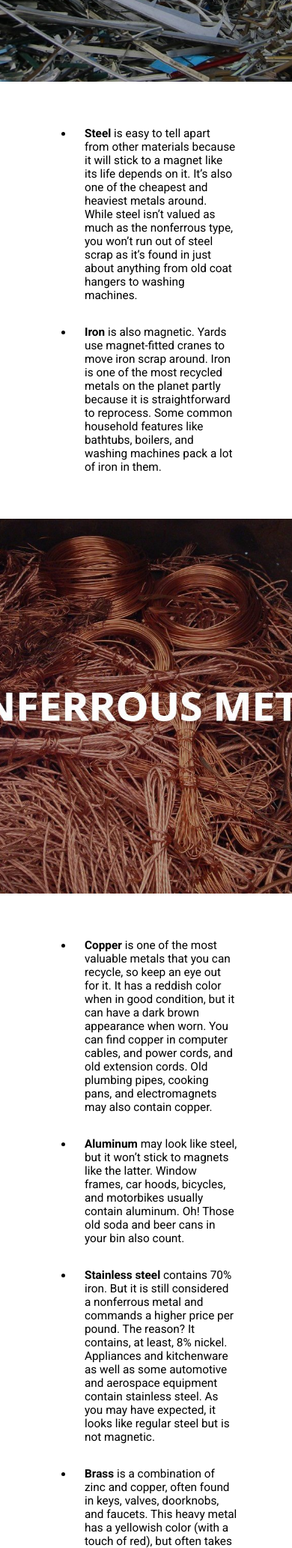
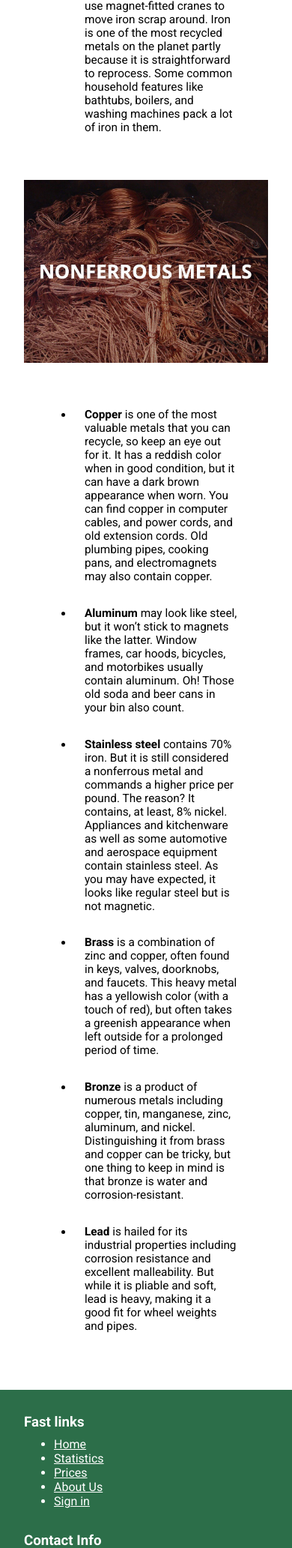
Before and after one commit to MartinWeiss01/flask_vwaproj, a Flask app: page / in a window 390 px wide; the page is wider, and only the part inside the window is pictured. Shown: the part 1756-3821 px from the top of that part at 75% size. Run offline with Flask 2, Linux system fonts and the light colour scheme; some libraries are stand-ins or nearby versions.

Commit message:
fix(homepage): fix imgs responsiveness

```diff
--- a/static/css/styles.css
+++ b/static/css/styles.css
@@ -602,18 +602,30 @@ footer a {
 }
 
 .bloky {
+  width: 100%;
   display: flex;
   justify-content: space-between;
-  margin-bottom: 1em;
 }
-
 .step-block {
   width: 25%;
+  max-width: 210px;
   display: block;
   background: #d3e6e2;
   padding: 1em 1.5em;
   text-align: center;
 }
+
+@media screen and (max-width: 768px) {
+  .bloky {
+    flex-direction: column;
+    justify-content: center;
+    align-items: center;
+  }
+  .step-block {
+    width: 100%;
+  }
+}
+
 .step-block h2 {
   color: black;
 }
@@ -627,3 +639,8 @@ img.block-img {
   display: block;
   margin: 0 auto;
 }
+
+img.responsive {
+  max-width: 100%;
+  height: auto;
+}
--- a/templates/homepage/index.html
+++ b/templates/homepage/index.html
@@ -4,17 +4,19 @@
 <section class="flex-center">
     <img src="static/img/banner.png" alt="Banner" class="head">
     <div class="red-font">
-        <h1 >Scrap Metal Recycling - A Guide For Complete Beginners</h1>
+        <h1>Scrap Metal Recycling - A Guide For Complete Beginners</h1>
     </div>
     <div class="homepage">
         <p>You can’t turn anything you touch into gold, unless your name is King Midas.</p> </br>
         <p>But believe it or not:</p> </br>
         <p>You can help save the environment by turning junk into cash.</p> </br>
-        <p>Perhaps you’ve heard about scrap metal recycling many times before. Maybe you’ve read about it, too, but didn’t have the inclination to jump onto the recycling train. But after reading this guide, you may even feel pumped up enough to inspect your home for pieces of trash with metals in them.</p>
+        <p>Perhaps you’ve heard about scrap metal recycling many times before. Maybe you’ve read about it, too, but
+            didn’t have the inclination to jump onto the recycling train. But after reading this guide, you may even
+            feel pumped up enough to inspect your home for pieces of trash with metals in them.</p>
     </div>
-    <img src="static/img/recycle.png" alt="Recycle" height="380px" width="700px">
+    <img class="responsive" src="static/img/recycle.png" alt="Recycle" height="380px" width="700px">
     <div class="red-font">
-        <h1 >Basic Knowledge Of Metals</h1>
+        <h1>Basic Knowledge Of Metals</h1>
     </div>
     <div class="homepage">
         <p>While you don’t need to be a metallurgist to recycle metals,
@@ -22,24 +24,45 @@
             you will have difficulty estimating the value of your pile. For new scrappers,
             the following list of pointers will help.</p>
     </div>
-    <img src="static/img/ferrous.jpg" alt="Ferrous" height="500px" width="700px">
+    <img class="responsive" src="static/img/ferrous.jpg" alt="Ferrous" height="500px" width="700px">
     <div class="homepage">
         <ul>
-            <li><strong>Steel</strong> is easy to tell apart from other materials because it will stick to a magnet like its life depends on it. It’s also one of the cheapest and heaviest metals around. While steel isn’t valued as much as the nonferrous type, you won’t run out of steel scrap as it’s found in just about anything from old coat hangers to washing machines.</li>
-            <li><strong>Iron</strong> is also magnetic. Yards use magnet-fitted cranes to move iron scrap around. Iron is one of the most recycled metals on the planet partly because it is straightforward to reprocess. Some common household features like bathtubs, boilers, and washing machines pack a lot of iron in them.</li>
+            <li><strong>Steel</strong> is easy to tell apart from other materials because it will stick to a magnet like
+                its life depends on it. It’s also one of the cheapest and heaviest metals around. While steel isn’t
+                valued as much as the nonferrous type, you won’t run out of steel scrap as it’s found in just about
+                anything from old coat hangers to washing machines.</li>
+            <li><strong>Iron</strong> is also magnetic. Yards use magnet-fitted cranes to move iron scrap around. Iron
+                is one of the most recycled metals on the planet partly because it is straightforward to reprocess. Some
+                common household features like bathtubs, boilers, and washing machines pack a lot of iron in them.</li>
         </ul>
     </div>
-    <img src="static/img/nonferrous.jpg" alt="Nonferrous" height="500px" width="700px">
-    <div class="homepage"> <p>
-       <ul >
-    <li><strong>Copper</strong> is one of the most valuable metals that you can recycle, so keep an eye out for it. It has a reddish color when in good condition, but it can have a dark brown appearance when worn. You can find copper in computer cables, and power cords, and old extension cords. Old plumbing pipes, cooking pans, and electromagnets may also contain copper.</li>
-    <li><strong>Aluminum</strong> may look like steel, but it won’t stick to magnets like the latter. Window frames, car hoods, bicycles, and motorbikes usually contain aluminum. Oh! Those old soda and beer cans in your bin also count.</li>
-    <li><strong>Stainless steel</strong> contains 70% iron. But it is still considered a nonferrous metal and commands a higher price per pound. The reason? It contains, at least, 8% nickel. Appliances and kitchenware as well as some automotive and aerospace equipment contain stainless steel. As you may have expected, it looks like regular steel but is not magnetic.</li>
-    <li><strong>Brass</strong> is a combination of zinc and copper, often found in keys, valves, doorknobs, and faucets. This heavy metal has a yellowish color (with a touch of red), but often takes a greenish appearance when left outside for a prolonged period of time.</li>
-    <li><strong>Bronze </strong>is a product of numerous metals including copper, tin, manganese, zinc, aluminum, and nickel. Distinguishing it from brass and copper can be tricky, but one thing to keep in mind is that bronze is water and corrosion-resistant.</li>
-    <li><strong>Lead</strong> is hailed for its industrial properties including corrosion resistance and excellent malleability. But while it is pliable and soft, lead is heavy, making it a good fit for wheel weights and pipes.</li>
-       </ul>
-    </p> </div>
+    <img class="responsive" src="static/img/nonferrous.jpg" alt="Nonferrous" height="500px" width="700px">
+    <div class="homepage">
+        <p>
+        <ul>
+            <li><strong>Copper</strong> is one of the most valuable metals that you can recycle, so keep an eye out for
+                it. It has a reddish color when in good condition, but it can have a dark brown appearance when worn.
+                You can find copper in computer cables, and power cords, and old extension cords. Old plumbing pipes,
+                cooking pans, and electromagnets may also contain copper.</li>
+            <li><strong>Aluminum</strong> may look like steel, but it won’t stick to magnets like the latter. Window
+                frames, car hoods, bicycles, and motorbikes usually contain aluminum. Oh! Those old soda and beer cans
+                in your bin also count.</li>
+            <li><strong>Stainless steel</strong> contains 70% iron. But it is still considered a nonferrous metal and
+                commands a higher price per pound. The reason? It contains, at least, 8% nickel. Appliances and
+                kitchenware as well as some automotive and aerospace equipment contain stainless steel. As you may have
+                expected, it looks like regular steel but is not magnetic.</li>
+            <li><strong>Brass</strong> is a combination of zinc and copper, often found in keys, valves, doorknobs, and
+                faucets. This heavy metal has a yellowish color (with a touch of red), but often takes a greenish
+                appearance when left outside for a prolonged period of time.</li>
+            <li><strong>Bronze </strong>is a product of numerous metals including copper, tin, manganese, zinc,
+                aluminum, and nickel. Distinguishing it from brass and copper can be tricky, but one thing to keep in
+                mind is that bronze is water and corrosion-resistant.</li>
+            <li><strong>Lead</strong> is hailed for its industrial properties including corrosion resistance and
+                excellent malleability. But while it is pliable and soft, lead is heavy, making it a good fit for wheel
+                weights and pipes.</li>
+        </ul>
+        </p>
+    </div>
 
 </section>
 {% endblock %}
```
